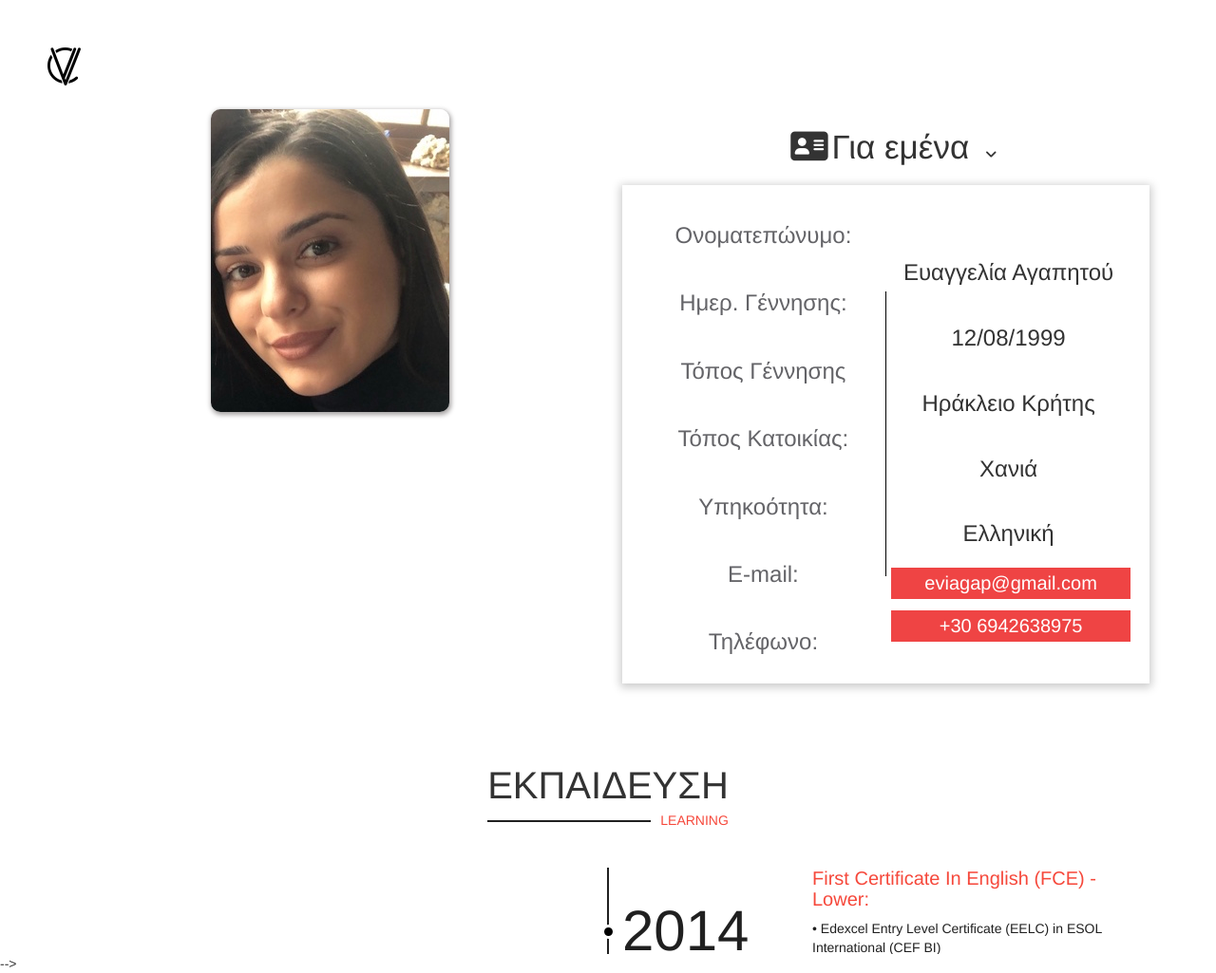
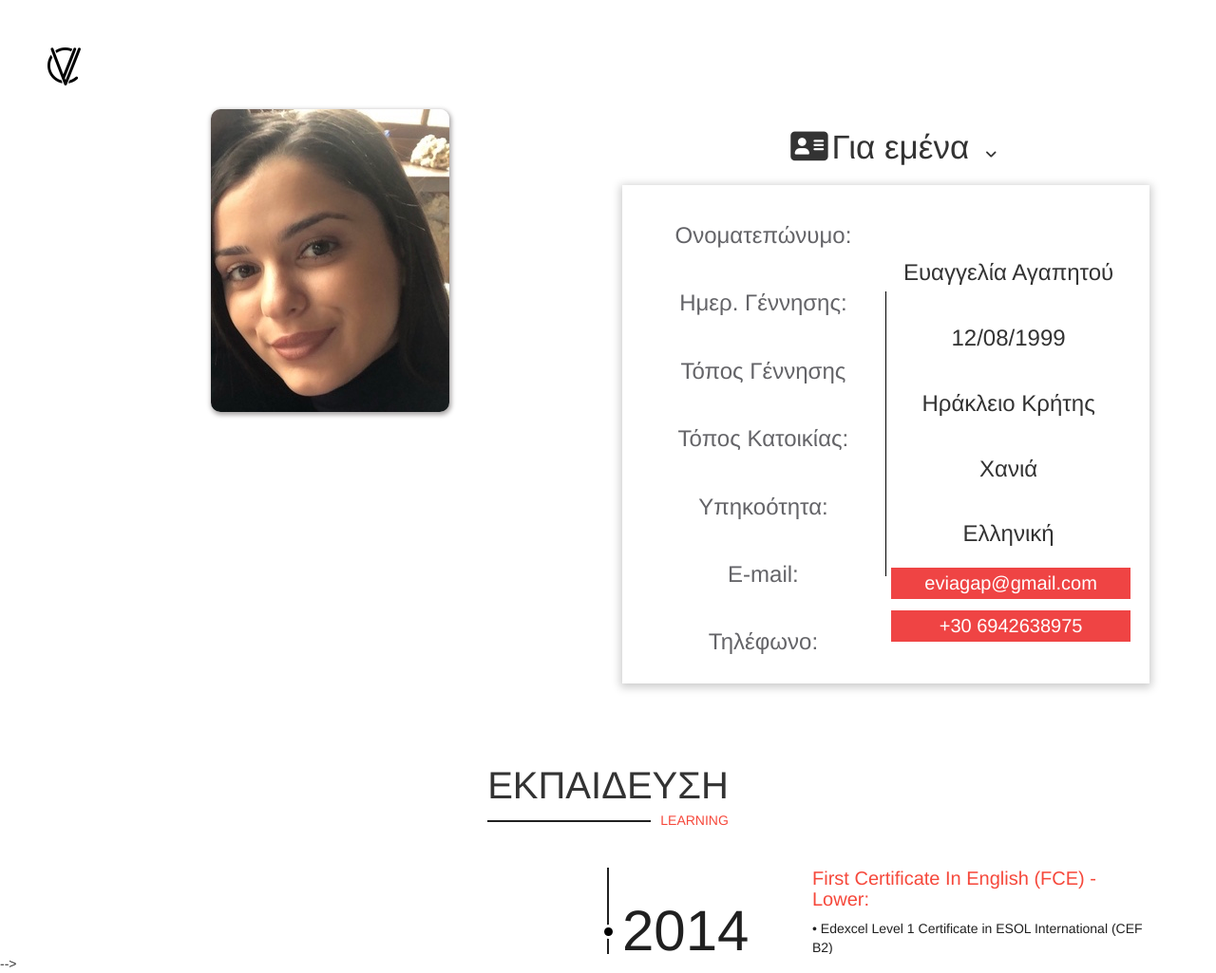
Before and after one commit to eviagap/cv-2, a website built with Vite: page index.html in a window 1280 px wide. Shown: the whole page at 95% size. Built offline with nearby package versions, Linux system fonts and the light colour scheme.

Commit message:
Update index.html

```diff
--- a/index.html
+++ b/index.html
@@ -161,8 +161,8 @@ Purchase: http://themeforest.net/user/kamleshyadav
                         <div class="prt_about_learnbox_info">
                           <h4>First Certificate in English (FCE) - Lower:</h4>
                           <p>
-                            • Edexcel Entry Level Certificate (EELC) in ESOL
-                            International (CEF BI)<br />
+                            • Edexcel Level 1 Certificate in ESOL
+                            International (CEF B2)<br />
                             • Στη διαδικασία κατάκτησης της πιστοποίησης
                             Proficiency.
                           </p>
```
